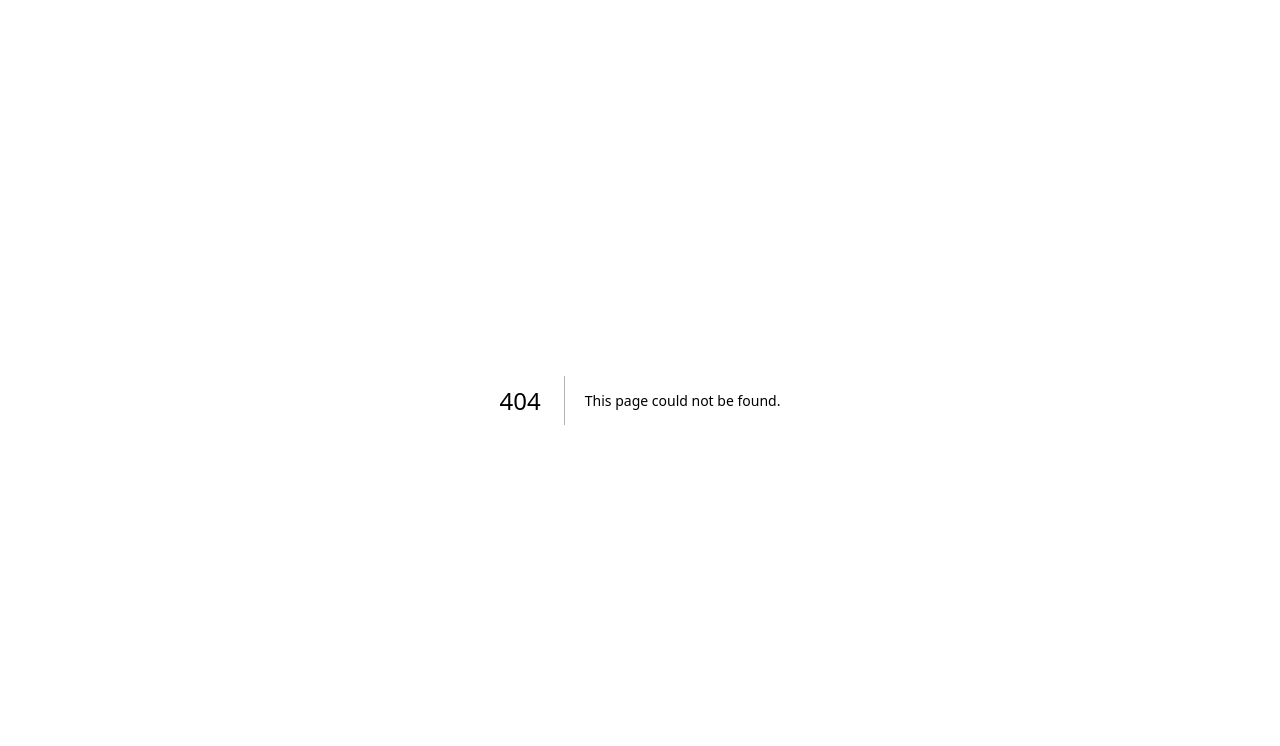
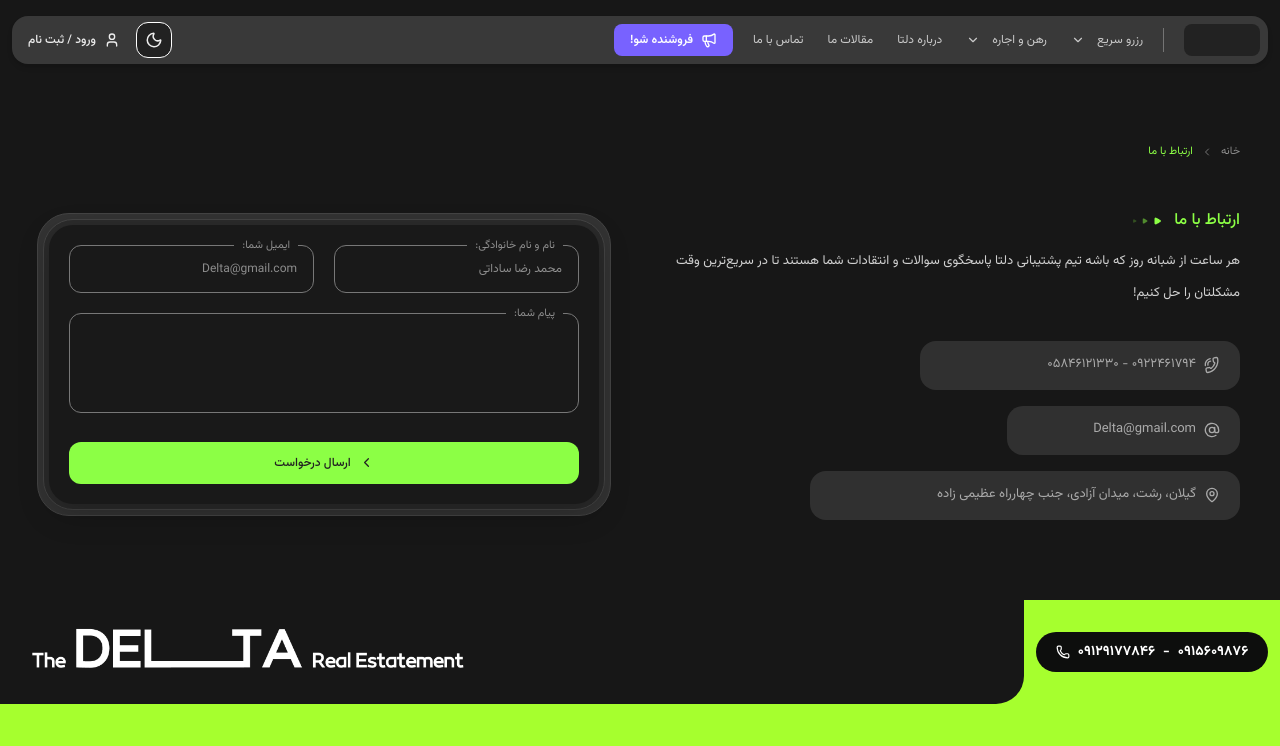
Before and after one commit to aife-summer-1405/Resolve-app, a Next.js app: page /ContactUs in a window 1280 px wide. Before the commit this address had no page. Shown: the top 746 px of the page. Built offline with nearby package versions, Linux system fonts and the light colour scheme.

Commit message:
contact Us

```diff
--- a/src/app/(auth)/layout.tsx
+++ b/src/app/(auth)/layout.tsx
@@ -1,4 +1,4 @@
-import Footer from "@/src/components/molecules/footer";
+import Footer from "@/src/components/molecules/Footer/footer";
 import type { ReactNode } from "react";
 
 type AuthLayoutProps = {
--- /dev/null
+++ b/src/app/(main)/ContactUs/page.tsx
@@ -0,0 +1,15 @@
+import { Suspense } from "react";
+import ContactUsPage from "@/src/components/organisms/ContactUs/ContactUsPage";
+import Loading from "@/src/Loading";
+
+const Page = () => {
+  return (
+    <>
+      <Suspense fallback={<Loading />}>
+        <ContactUsPage />
+      </Suspense>
+    </>
+  );
+};
+
+export default Page;
--- a/src/app/(main)/HouseReserve/page.tsx
+++ b/src/app/(main)/HouseReserve/page.tsx
@@ -1,7 +1,7 @@
 import { Suspense } from "react";
 import type { IHouseFilters } from "@/src/types/HouseFilterType";
 import { FilterTop } from "./FilterTop";
-import Footer from "@/src/components/molecules/footer";
+import Footer from "@/src/components/molecules/Footer/footer";
 import MainPart from "./MainPart/MainPart";
 import Loading from "@/src/Loading";
 
--- a/src/app/(main)/layout.tsx
+++ b/src/app/(main)/layout.tsx
@@ -2,8 +2,8 @@
 
 import type { ReactNode } from "react";
 import { usePathname } from "next/navigation";
-import Header from "@/src/components/molecules/Header";
-import Footer from "@/src/components/molecules/footer";
+import Header from "@/src/components/molecules/Header/Header";
+import Footer from "@/src/components/molecules/Footer/footer";
 
 type MainLayoutProps = {
   children: ReactNode;
--- a/src/components/molecules/Header.tsx
+++ b/src/components/molecules/Header/Header.tsx
@@ -13,7 +13,7 @@ const links = [
   { label: "رهن و اجاره", href: "/Mortgage", hasMenu: true },
   { label: "درباره دلتا", href: "#about" },
   { label: "مقالات ما", href: "#blog" },
-  { label: "تماس با ما", href: "#contact" },
+  { label: "تماس با ما", href: "/ContactUs" },
 ];
 
 const Header = ({ isOverlay = false }: IHeaderProps) => {
--- /dev/null
+++ b/src/components/organisms/ContactUs/ContactUsPage.tsx
@@ -0,0 +1,148 @@
+"use client";
+
+import React from "react";
+import {
+  AtSign,
+  ChevronLeft,
+  MapPin,
+  Phone,
+  PhoneCallIcon,
+} from "lucide-react";
+import Image from "next/image";
+import Link from "next/link";
+
+const ContactUsPage = () => {
+  return (
+    <main
+      dir="rtl"
+      className=" w-full overflow-hidden py-20 text-white md:px-8"
+    >
+      <div className="mx-auto max-w-[1200px]">
+        <div className="mb-12 flex items-center justify-start gap-2 text-[11px]">
+          <Link
+            href="/"
+            className="cursor-pointer text-white/50 transition hover:text-[#8CFF45]"
+          >
+            خانه
+          </Link>
+
+          <ChevronLeft size={12} className="text-white/40" />
+
+          <span className="text-[#8CFF45]">ارتباط با ما</span>
+        </div>
+
+        <div className="grid grid-cols-1 items-center gap-12 md:grid-cols-2 md:gap-16">
+          <section className="flex flex-col items-start">
+            <div className="mb-3 flex items-center gap-3">
+              <span className="text-[16px] font-medium text-[#8CFF45]">
+                ارتباط با ما
+              </span>
+
+              <Image
+                src="/icons/Group 34.png"
+                alt="آیکون"
+                width={30}
+                height={25}
+              />
+            </div>
+
+            <p className="mb-8 text-right text-[13px] leading-8 text-white/80">
+              هر ساعت از شبانه روز که باشه تیم پشتیبانی دلتا پاسخگوی سوالات و
+              انتقادات شما هستند تا در سریع‌ترین وقت مشکلتان را حل کنیم!
+            </p>
+
+            <div className="flex w-full flex-col items-start gap-4">
+              <div className="flex h-[49px] w-[320px] items-center justify-start gap-2 pr-5 rounded-[16px] bg-[#303030] text-[13px] text-[#AAAAAA]">
+                <PhoneCallIcon size={16} className="-rotate-100" />
+                <span>۰۹۲۲۴۶۱۷۹۴ - ۰۵۸۴۶۱۲۱۳۳۰</span>
+              </div>
+
+              <div className="flex h-[49px] w-[233px] items-center justify-start gap-2 pr-5 rounded-[16px] bg-[#303030] text-[13px] text-[#AAAAAA]">
+                <AtSign size={16} />
+                <span>Delta@gmail.com</span>
+              </div>
+
+              <div className="flex h-[49px] w-[430px] items-center justify-start gap-2 pr-5 rounded-[16px] bg-[#303030] text-[13px] text-[#AAAAAA]">
+                <MapPin size={16} />
+                <span>گیلان، رشت، میدان آزادی، جنب چهارراه عظیمی زاده</span>
+              </div>
+            </div>
+          </section>
+
+          <section className="relative mx-auto w-full max-w-[550px]">
+            <div className="absolute -inset-3 rounded-[32px] border border-[#444444] bg-[#333333]" />
+
+            <div className="absolute -inset-1.5 rounded-[30px] border border-[#444444] bg-[#2B2B2B]" />
+
+            <form
+              onSubmit={(event) => event.preventDefault()}
+              className="relative z-10 rounded-[24px] bg-[#191919] p-5 shadow-[0_10px_30px_#00000040]"
+            >
+              <div className="mb-5 grid grid-cols-1 gap-5 sm:grid-cols-2">
+                <div className="relative">
+                  <label
+                    htmlFor="firstName"
+                    className="absolute -top-[7px] right-4 z-10 bg-[#191919] px-2 text-[11px] text-white/50"
+                  >
+                    نام و نام خانوادگی:
+                  </label>
+
+                  <input
+                    id="firstName"
+                    name="firstName"
+                    type="text"
+                    placeholder="محمد رضا ساداتی"
+                    className="h-[48px] w-full rounded-xl border border-[#777777] bg-transparent px-4 text-right text-[12px] text-white outline-none transition focus:border-[#8CFF45]"
+                  />
+                </div>
+
+                <div className="relative">
+                  <label
+                    htmlFor="email"
+                    className="absolute -top-[7px] right-4 z-10 bg-[#191919] px-2 text-[11px] text-white/50"
+                  >
+                    ایمیل شما:
+                  </label>
+
+                  <input
+                    id="email"
+                    name="email"
+                    type="email"
+                    placeholder="Delta@gmail.com"
+                    className="h-[48px] w-full rounded-xl border border-[#777777] bg-transparent px-4 text-right text-[12px] text-white outline-none transition focus:border-[#8CFF45]"
+                  />
+                </div>
+              </div>
+
+              <div className="relative mb-5">
+                <label
+                  htmlFor="message"
+                  className="absolute -top-[7px] right-4 z-10 bg-[#191919] px-2 text-[11px] text-white/50"
+                >
+                  پیام شما:
+                </label>
+
+                <textarea
+                  id="message"
+                  name="message"
+                  rows={4}
+                  className="h-[100px] w-full resize-none rounded-xl border border-[#777777] bg-transparent p-4 text-right text-[12px] text-white outline-none transition focus:border-[#8CFF45]"
+                />
+              </div>
+
+              <button
+                type="submit"
+                className="flex h-[42px] w-full items-center justify-center gap-2 rounded-xl bg-[#8CFF45] text-[12px] font-medium text-[#222222] transition hover:bg-[#79E83A]"
+              >
+                <ChevronLeft size={15} />
+                ارسال درخواست
+              </button>
+            </form>
+          </section>
+        </div>
+      </div>
+    </main>
+  );
+};
+
+export default ContactUsPage;
```
Also changed, not shown: src/components/molecules/Footer/footer.tsx (renamed from src/components/molecules/footer.tsx).
